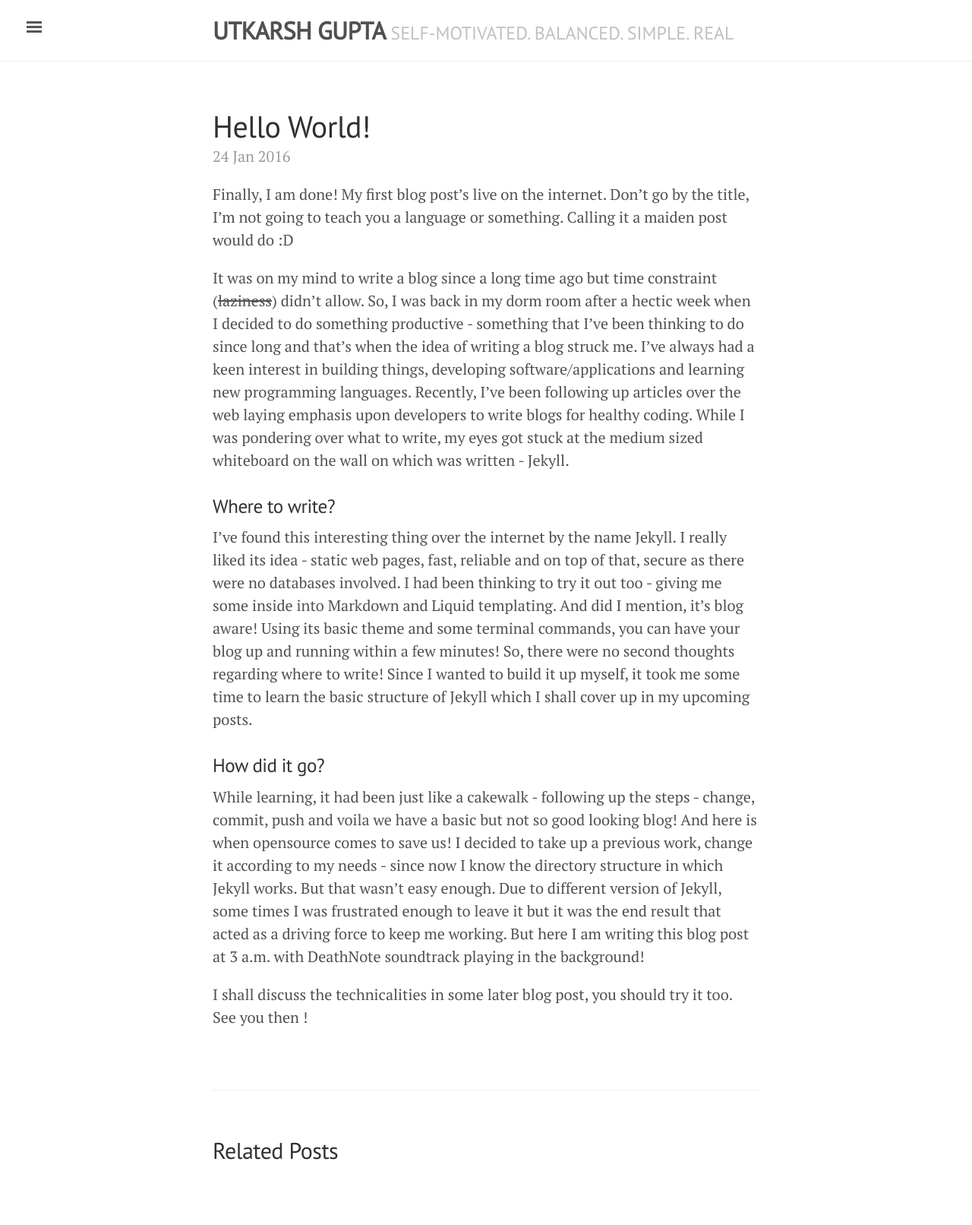
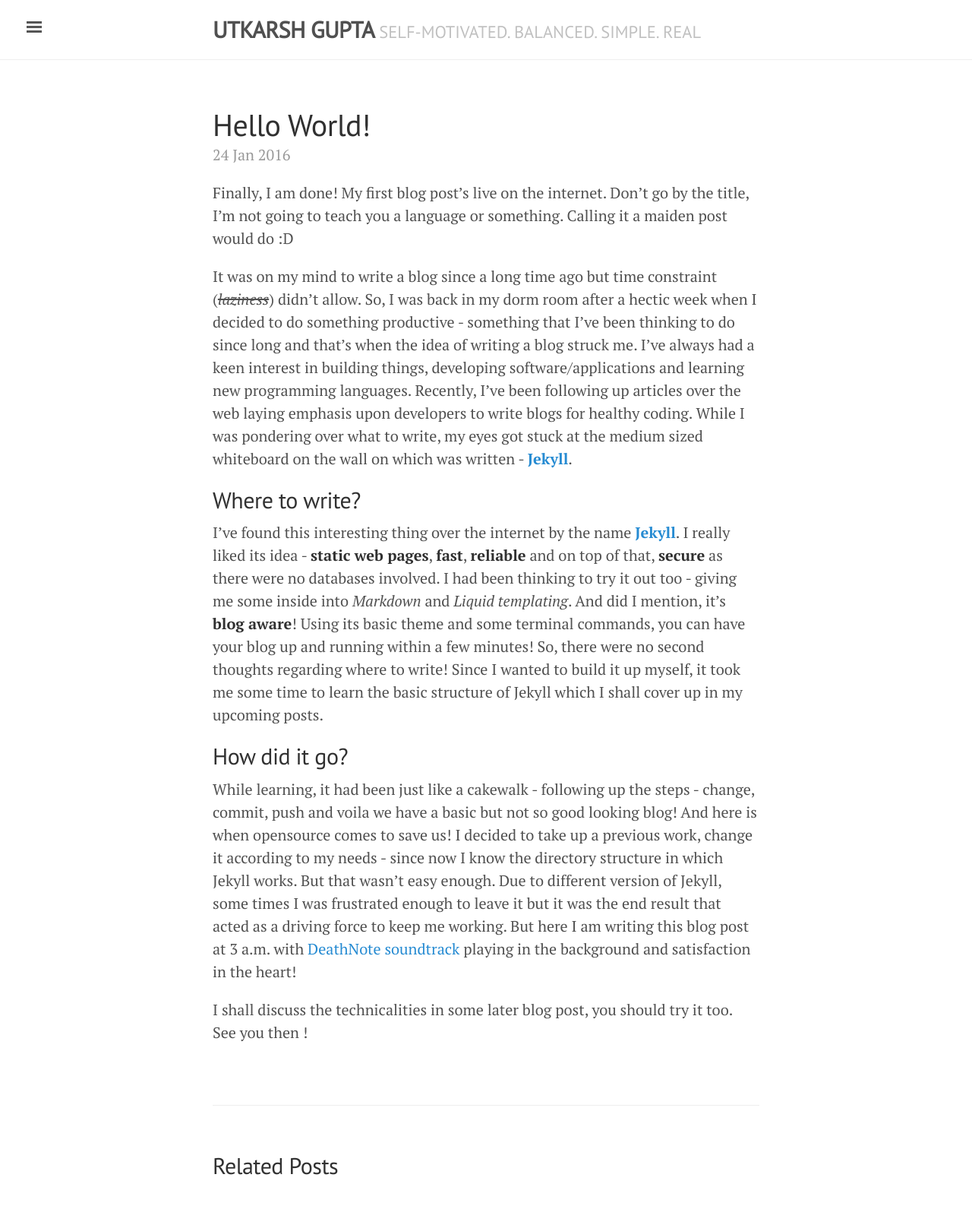
Before and after one commit to utkarshgpta/utkarshgpta.github.io, a Jekyll site: the page built from _posts/2016-01-24-hello-world.md, in a window 1280 px wide. Shown: the whole page at 76% size. Built offline with Jekyll 4.4.1, drawn with Linux system fonts in a browser that asks for light colours; Markdown is read by kramdown in place of the engine named in the settings.

Commit message:
Updated Post, Gramatic errors and added favicons.

```diff
--- a/_posts/2016-01-24-hello-world.md
+++ b/_posts/2016-01-24-hello-world.md
@@ -5,15 +5,15 @@ title: Hello World!
 
 Finally, I am done! My first blog post's live on the internet. Don't go by the title, I'm not going to teach you a language or something. Calling it a maiden post would do :D
 
-It was on my mind to write a blog since a long time ago but time constraint (~~laziness~~) didn't allow. So, I was back in my dorm room after a hectic week when I decided to do something productive - something that I've been thinking to do since long and that's when the idea of writing a blog struck me. I've always had a keen interest in building things, developing software/applications and learning new programming languages. Recently, I've been following up articles over the web laying emphasis upon developers to write blogs for healthy coding. While I was pondering over what to write, my eyes got stuck at the medium sized whiteboard on the wall on which was written - Jekyll.
+It was on my mind to write a blog since a long time ago but time constraint (*~~laziness~~*) didn't allow. So, I was back in my dorm room after a hectic week when I decided to do something productive - something that I've been thinking to do since long and that's when the idea of writing a blog struck me. I've always had a keen interest in building things, developing software/applications and learning new programming languages. Recently, I've been following up articles over the web laying emphasis upon developers to write blogs for healthy coding. While I was pondering over what to write, my eyes got stuck at the medium sized whiteboard on the wall on which was written - [**Jekyll**](http://jekyllrb.com/).
 
 
-### Where to write?
+## Where to write?
 
-I've found this interesting thing over the internet by the name Jekyll. I really liked its idea - static web pages, fast, reliable and on top of that, secure as there were no databases involved. I had been thinking to try it out too - giving me some inside into Markdown and Liquid templating. And did I mention, it's blog aware! Using its basic theme and some terminal commands, you can have your blog up and running within a few minutes! So, there were no second thoughts regarding where to write! Since I wanted to build it up myself, it took me some time to learn the basic structure of Jekyll which I shall cover up in my upcoming posts.
+I've found this interesting thing over the internet by the name [**Jekyll**](http://jekyllrb.com/). I really liked its idea - **static web pages**, **fast**, **reliable** and on top of that, **secure** as there were no databases involved. I had been thinking to try it out too - giving me some inside into *Markdown* and *Liquid templating*. And did I mention, it's **blog aware**! Using its basic theme and some terminal commands, you can have your blog up and running within a few minutes! So, there were no second thoughts regarding where to write! Since I wanted to build it up myself, it took me some time to learn the basic structure of Jekyll which I shall cover up in my upcoming posts.
 
-### How did it go?
+## How did it go?
 
-While learning, it had been just like a cakewalk - following up the steps - change, commit, push and voila we have a basic but not so good looking blog! And here is when opensource comes to save us! I decided to take up a previous work, change it according to my needs - since now I know the directory structure in which Jekyll works. But that wasn't easy enough. Due to different version of Jekyll, some times I was frustrated enough to leave it but it was the end result that acted as a driving force to keep me working. But here I am writing this blog post at 3 a.m. with DeathNote soundtrack playing in the background!
+While learning, it had been just like a cakewalk - following up the steps - change, commit, push and voila we have a basic but not so good looking blog! And here is when opensource comes to save us! I decided to take up a previous work, change it according to my needs - since now I know the directory structure in which Jekyll works. But that wasn't easy enough. Due to different version of Jekyll, some times I was frustrated enough to leave it but it was the end result that acted as a driving force to keep me working. But here I am writing this blog post at 3 a.m. with [DeathNote soundtrack](https://www.youtube.com/watch?v=CcVdjZN0-D4) playing in the background and satisfaction in the heart!
 
 I shall discuss the technicalities in some later blog post, you should try it too. See you then !
--- a/public/css/custom.css
+++ b/public/css/custom.css
@@ -11,5 +11,5 @@ footer p {
 .masthead-title {
 	text-transform: uppercase;
 	font-weight: bold;
-	font-size: 1.6rem;
+	font-size: 1.5rem;
 }
```
Also changed, not shown: about.md (+5 -3 lines), public/apple-touch-icon-precomposed.png, public/favicon.ico, 5 other files.
